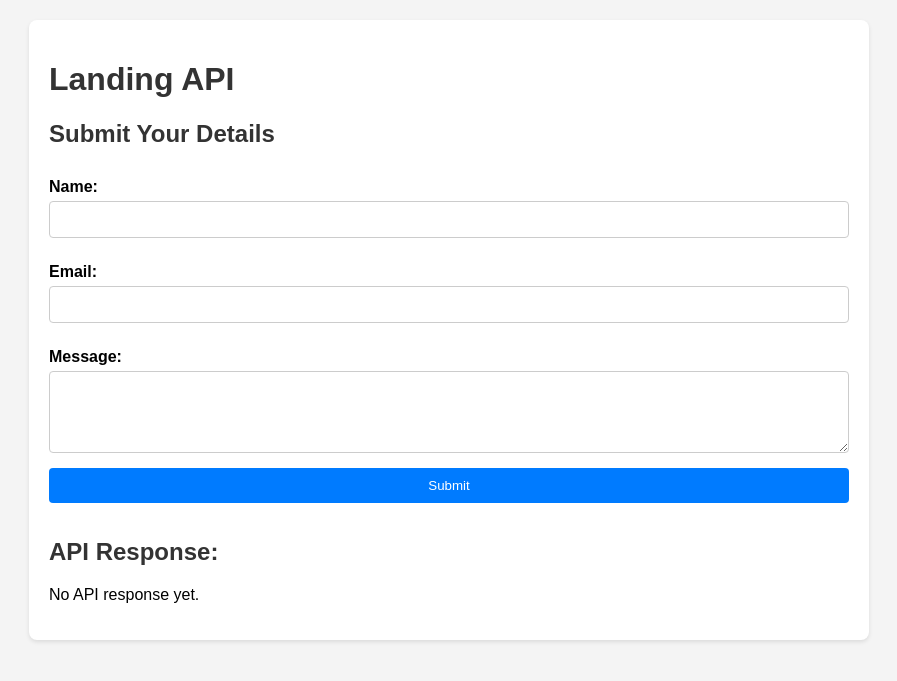
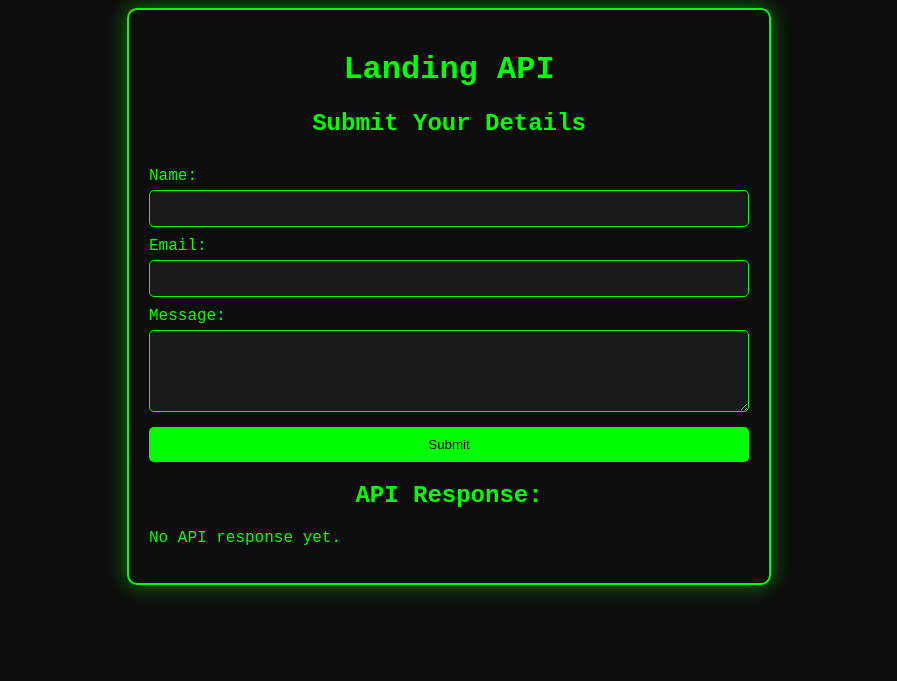
Before and after one commit to RafalW3bCraft/IP-Landing-API, a Flask app: page / in a window 1280 px wide. Shown: the top 681 px of the page, without its empty margins (191-1088 px from the left). Run offline with Flask 3, Linux system fonts and the light colour scheme.

Commit message:
Update style.css

```diff
--- a/static/style.css
+++ b/static/style.css
@@ -1,21 +1,20 @@
 body {
-    font-family: Arial, sans-serif;
-    margin: 0;
-    padding: 0;
-    background-color: #f4f4f4;
+    background-color: #0d0d0d; /* Dark background */
+    color: #00ff00; /* Bright green text */
+    font-family: 'Courier New', Courier, monospace; /* Monospace font for cyberpunk feel */
 }
 
 .container {
-    max-width: 800px;
-    margin: 20px auto;
-    background: white;
+    max-width: 600px;
+    margin: 0 auto;
     padding: 20px;
-    border-radius: 8px;
-    box-shadow: 0 2px 4px rgba(0, 0, 0, 0.1);
+    border: 2px solid #00ff00; /* Green border */
+    border-radius: 10px;
+    box-shadow: 0 0 20px rgba(0, 255, 0, 0.5); /* Glow effect */
 }
 
 h1, h2 {
-    color: #333;
+    text-align: center;
 }
 
 form {
@@ -24,32 +23,30 @@ form {
 }
 
 label {
-    margin: 10px 0 5px;
-    font-weight: bold;
+    margin-top: 10px;
 }
 
-input, textarea, button {
+input[type="text"],
+input[type="email"],
+textarea {
     padding: 10px;
-    margin-bottom: 15px;
-    border: 1px solid #ccc;
-    border-radius: 4px;
+    margin-top: 5px;
+    border: 1px solid #00ff00; /* Green border for inputs */
+    border-radius: 5px;
+    background-color: #1a1a1a; /* Dark input background */
+    color: #00ff00; /* Green text in inputs */
 }
 
 button {
-    background-color: #007BFF;
-    color: white;
+    margin-top: 15px;
+    padding: 10px;
+    background-color: #00ff00; /* Green button */
+    color: #000000; /* Black text on button */
     border: none;
+    border-radius: 5px;
     cursor: pointer;
 }
 
 button:hover {
-    background-color: #0056b3;
+    background-color: #005700; /* Darker green on hover */
 }
-
-pre {
-    background: #eaeaea;
-    padding: 10px;
-    border-radius: 5px;
-    white-space: pre-wrap;
-    word-wrap: break-word;
-}
```
